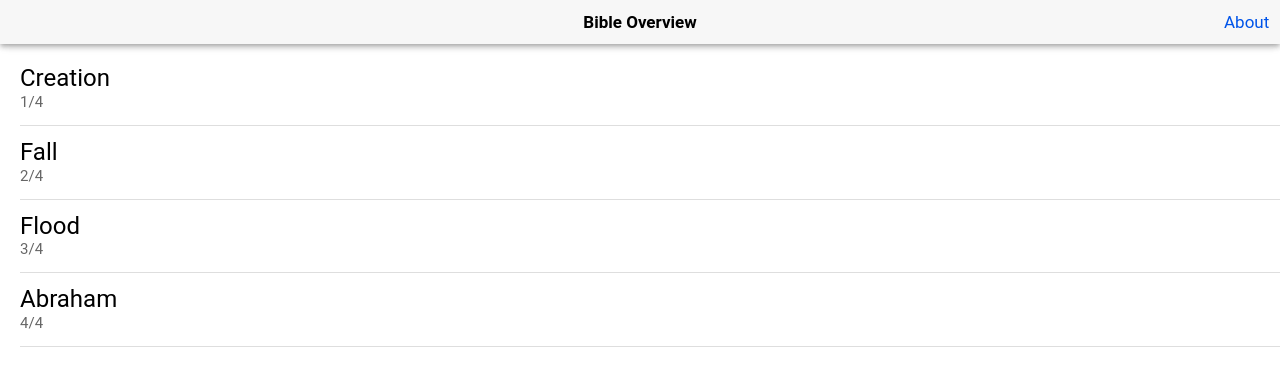
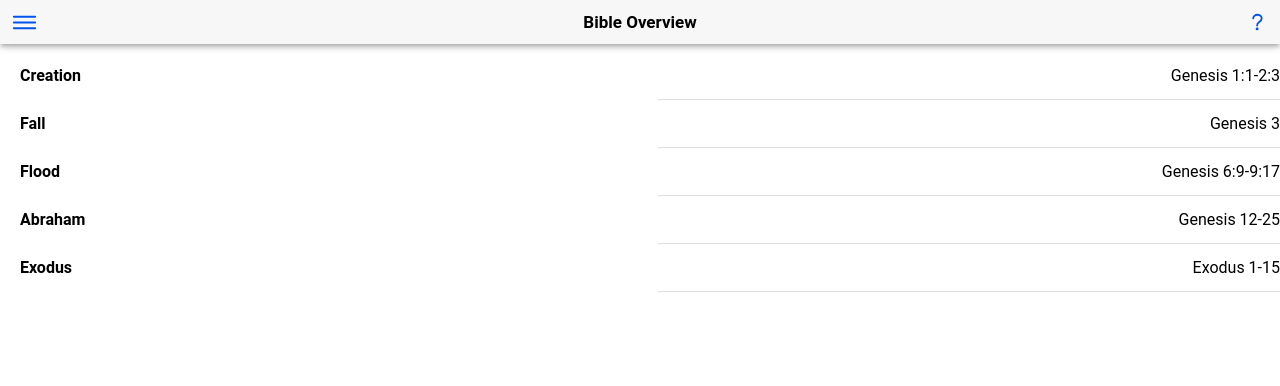
Before and after one commit to ChristChurchMayfair/bible-overview, a React (Vite) app: page /home in a window 1280 px wide. Shown: the top 386 px of the page. Built offline with nearby package versions, Linux system fonts and the light colour scheme.

Commit message:
Improvements to the study list and study view pages

```diff
--- a/src/components/StudyListItem.tsx
+++ b/src/components/StudyListItem.tsx
@@ -1,6 +1,7 @@
 import { IonIcon, IonItem, IonLabel, IonNote } from "@ionic/react";
 import { Study } from "../data/studies";
 import "./StudyListItem.css";
+import { addCircle, checkmarkCircle } from "ionicons/icons";
 
 interface StudyListItemProps {
   study: Study;
@@ -17,21 +18,13 @@ const StudyListItem: React.FC<StudyListItemProps> = ({
       routerLink={`/study/${study.index}`}
       detail={false}
     >
-      {/* <IonIcon
-        className="completed"
-        name="checkmark-circle"
-        size="large"
-        color="primary"
-      /> */}
-      <IonLabel className="ion-text-wrap">
-        <h1>
+      <IonLabel className="ion-text-wrap" slot={"start"}>
+        <h2>
           {study.title}
-          <span className="index">
-            <IonNote>
-              {study.index}/{totalNumberOfStudies}
-            </IonNote>
-          </span>
-        </h1>
+        </h2>
+      </IonLabel>
+      <IonLabel slot={"end"}>
+        {study.passages[0]}
       </IonLabel>
     </IonItem>
   );
--- a/src/data/studies.ts
+++ b/src/data/studies.ts
@@ -56,6 +56,18 @@ const studies: Study[] = [
     keyApplication: "The story of Abraham demonstrates faith and obedience in response to God’s call and promises. It also points to God’s redemptive plan through the nation",
     questions: ["What is the significance of God’s call to Abraham?", "How does Abraham demonstrate faith and obedience?", "What promises does God make to Abraham?", "How does the story of Abraham point to God’s redemptive plan?"],
     index: 4,
+  },
+  {
+    title: "Exodus",
+    overview: "The exodus account in Exodus 1-15 recounts God’s deliverance of the Israelites from captivity in Egypt, establishing a covenant with them, and leading them to the promised land. The story begins with the Israelites’ enslavement and God’s call to Moses to deliver His people. Through a series of plagues, God demonstrates His power over the Egyptian gods and Pharaoh, culminating in the Passover and the parting of the Red Sea. The exodus reveals God’s faithfulness in fulfilling His promises, His power over the forces of evil, and His desire to establish a covenant with His people. It also points to the ultimate deliverance through Christ, who liberates us from sin and death.",
+    passages: ["Exodus 1-15"],
+    themes: ["Deliverance", "Redemption", "Covenant"],
+    keyApplication: "The exodus account reveals God’s faithfulness in delivering His people from bondage, establishing a covenant with them, and leading them to the promised land. It also points to the ultimate deliverance through Christ",
+    questions: ["What led to the Israelites’ enslavement in Egypt?", "How did God deliver His people from bondage?", "What is the significance of the Passover?", "How does the exodus point to the ultimate deliverance through Christ?"],
+    furtherReading: [
+      { title: "Exodus", author: "Douglas K. Stuart", url: "https://www.amazon.com/Exodus-Tyndale-Old-Testament-Commentaries/dp/083084214X" },
+    ],
+    index: 5,
   }
 ];
 
--- a/src/pages/Home.tsx
+++ b/src/pages/Home.tsx
@@ -3,9 +3,12 @@ import {
   IonButtons,
   IonContent,
   IonHeader,
+  IonIcon,
   IonItem,
   IonLabel,
   IonList,
+  IonMenu,
+  IonMenuButton,
   IonPage,
   IonRefresher,
   IonRefresherContent,
@@ -17,6 +20,7 @@ import { useState } from "react";
 import StudyListItem from "../components/StudyListItem";
 import { Study, getStudies } from "../data/studies";
 import "./Home.css";
+import { checkmarkCircleOutline, helpOutline, listOutline, sparklesOutline } from "ionicons/icons";
 
 const Home: React.FC = () => {
   const [studies, setStudies] = useState<Study[]>([]);
@@ -33,13 +37,40 @@ const Home: React.FC = () => {
   };
 
   return (
-    <IonPage id="home-page">
+    <>
+      <IonMenu contentId="home-page">
         <IonHeader>
+          <IonToolbar>
+            <IonTitle>Menu Content</IonTitle>
+          </IonToolbar>
+        </IonHeader>
+        <IonContent className="ion-padding">
+          <IonList>
+          <IonItem routerLink="/" detail={false}>
+              <IonIcon icon={sparklesOutline} color="primary"  slot="start"/>
+              <IonLabel>Upcoming Studies</IonLabel>
+            </IonItem>
+            <IonItem routerLink="/"  detail={false}>
+              <IonIcon icon={checkmarkCircleOutline} color="primary"  slot="start"/>
+              <IonLabel>Completed Studies</IonLabel>
+            </IonItem>
+            <IonItem routerLink="/"  detail={false}>
+              <IonIcon icon={listOutline} color="primary" slot="start"/>
+              <IonLabel>All Studies</IonLabel>
+            </IonItem>
+          </IonList>
+        </IonContent>
+      </IonMenu>
+      <IonPage id="home-page" className="ion-page">
+        <IonHeader collapse="fade">
           <IonToolbar mode="ios">
+            <IonButtons slot="start">
+              <IonMenuButton mode="ios"/>
+            </IonButtons>
             <IonTitle>Bible Overview</IonTitle>
             <IonButtons slot="end">
               <IonButton routerLink={`/about`} mode="ios">
-              About
+                <IonIcon icon={helpOutline} />
               </IonButton>
             </IonButtons>
           </IonToolbar>
@@ -51,7 +82,7 @@ const Home: React.FC = () => {
 
           <IonHeader collapse="condense">
             <IonToolbar>
-            <IonTitle size="large">Bible Overview</IonTitle>
+              <IonTitle>Bible Overview</IonTitle>
             </IonToolbar>
           </IonHeader>
 
@@ -66,6 +97,7 @@ const Home: React.FC = () => {
           </IonList>
         </IonContent>
       </IonPage>
+    </>
   );
 };
 
--- a/src/pages/ViewStudy.tsx
+++ b/src/pages/ViewStudy.tsx
@@ -1,5 +1,6 @@
 import {
   IonBackButton,
+  IonButton,
   IonButtons,
   IonChip,
   IonContent,
@@ -16,7 +17,7 @@ import {
   useIonViewWillEnter,
 } from "@ionic/react";
 import { useState } from "react";
-import { bookOutline } from "ionicons/icons";
+import { bookOutline, checkmarkCircleOutline } from "ionicons/icons";
 import { useParams } from "react-router";
 import { Study, getStudy } from "../data/studies";
 import "./ViewStudy.css";
@@ -32,7 +33,7 @@ function ViewStudy() {
 
   return (
     <IonPage id="view-study-page">
-      <IonHeader translucent>
+      <IonHeader collapse="fade">
         <IonToolbar>
           <IonButtons slot="start">
             <IonBackButton
@@ -99,11 +100,16 @@ function ViewStudy() {
                 <h1>Further Reading</h1>
                 <ul>
                   {study.furtherReading?.map((reading) => (
-                    <li key={reading.url}>{reading.title}</li>
+                    <li key={reading.url}>
+                      <a href={reading.url}>{reading.title} - {reading.author}</a>
+                      </li>
                   ))}
                 </ul>
               </IonText>
             </IonItem>
+            {/* <IonItem> */}
+              <IonButton expand="block" shape="round" fill="outline">Mark Study Completed <IonIcon slot="end" icon={checkmarkCircleOutline}/></IonButton>
+            {/* </IonItem> */}
           </>
         ) : (
           <div>Message not found</div>
```
Lines whose indentation alone changed are shown as unchanged.
